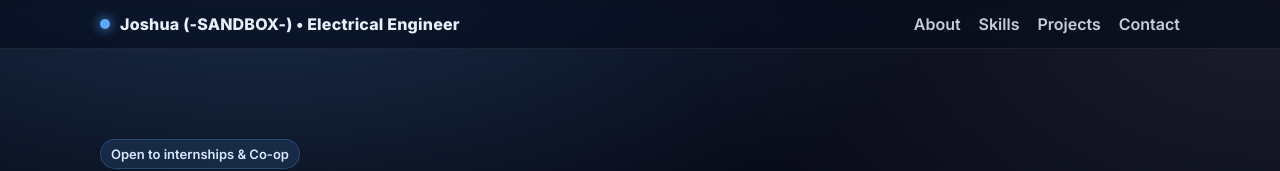
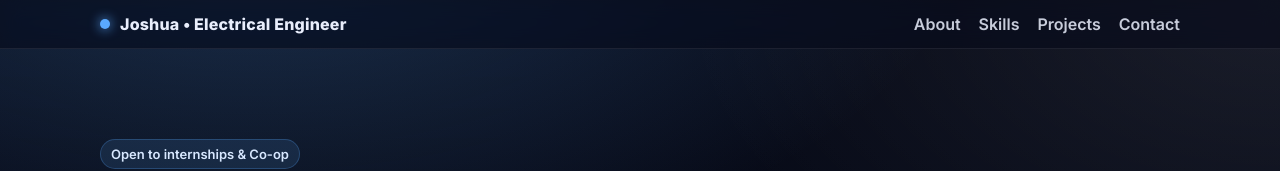
Before and after one commit to beljoshua/Portfolio-site, a plain HTML site: page index.html in a window 1280 px wide. Shown: the top 171 px of the page. Drawn offline with Linux system fonts and the light colour scheme.

Commit message:
minor word update

```diff
--- a/index.html
+++ b/index.html
@@ -179,7 +179,7 @@
   <!-- ================= NAVBAR ================= -->
   <nav class="nav">
     <div class="container nav-inner">
-      <div class="brand"><span class="dot"></span> Joshua (-SANDBOX-) • Electrical Engineer</div>
+      <div class="brand"><span class="dot"></span> Joshua • Electrical Engineer</div>
       <ul>
         <li><a href="#about">About</a></li>
         <li><a href="#skills">Skills</a></li>
```
